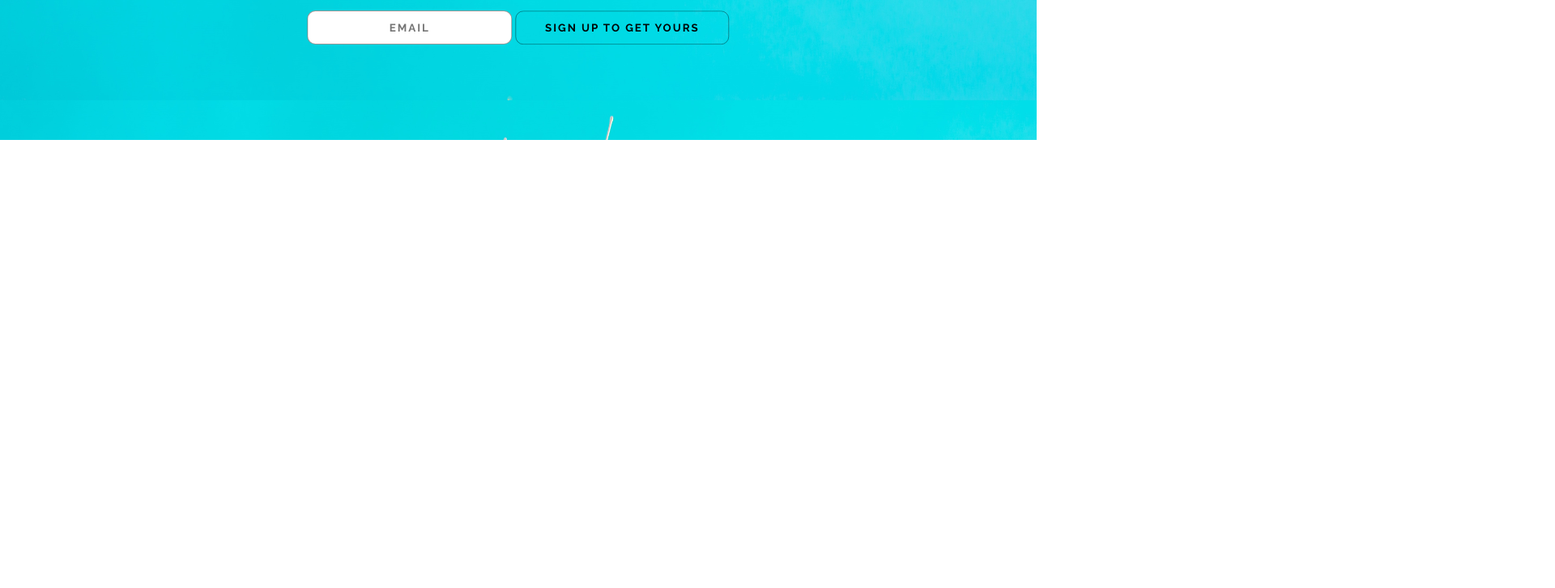
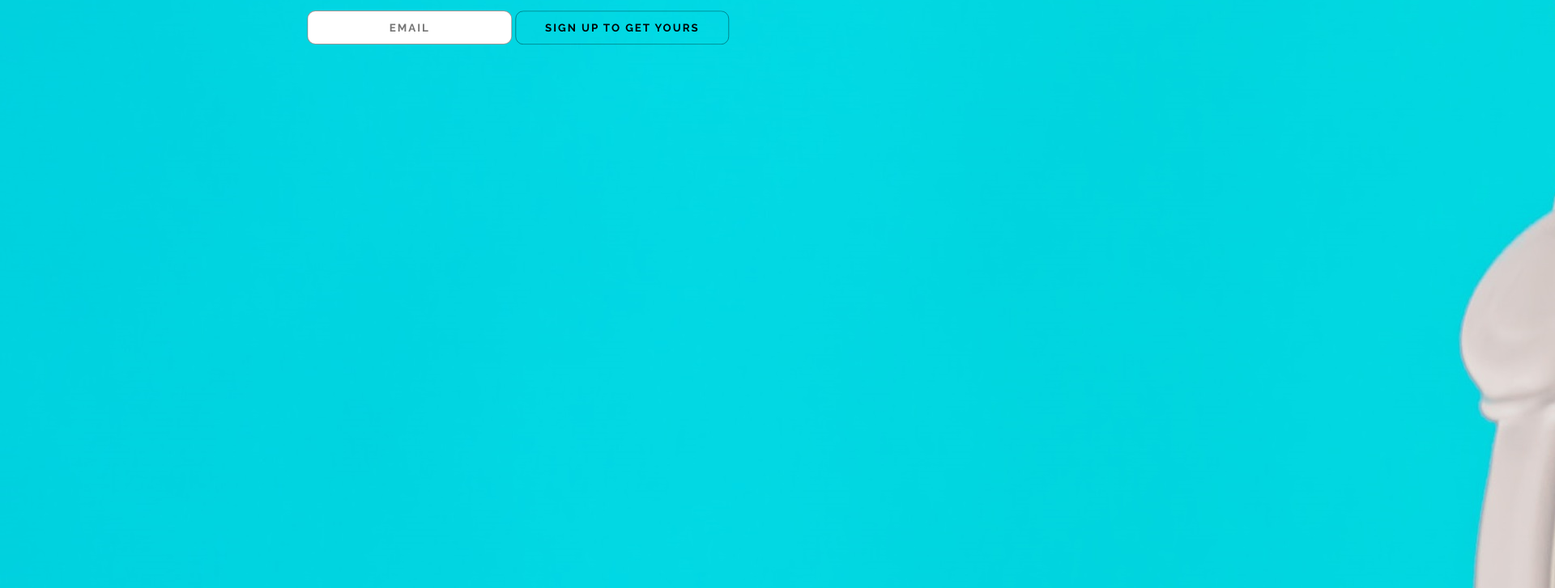
Before and after one commit to DesignedByAntonio/designedbyantonio.github.io, a plain HTML site: page index.html in a window 1280 px wide. Shown: the part 627-1354 px from the top of the page at 81% size, 1920 px wide, since content can reach past the window. Before the commit the page ends 800 px from the top, so only its background shows below. Drawn offline with Linux system fonts and the light colour scheme.

Commit message:
im a dummy

```diff
--- a/index.html
+++ b/index.html
@@ -122,7 +122,7 @@
       <input class="btn" type="submit" value="Sign Up to get yours">
     </div>
 
-    <!--  <img src="headphones.jpg" alt="">-->
+<img src="headphones.jpg" alt="">
 
   </body>
 </html>
```
